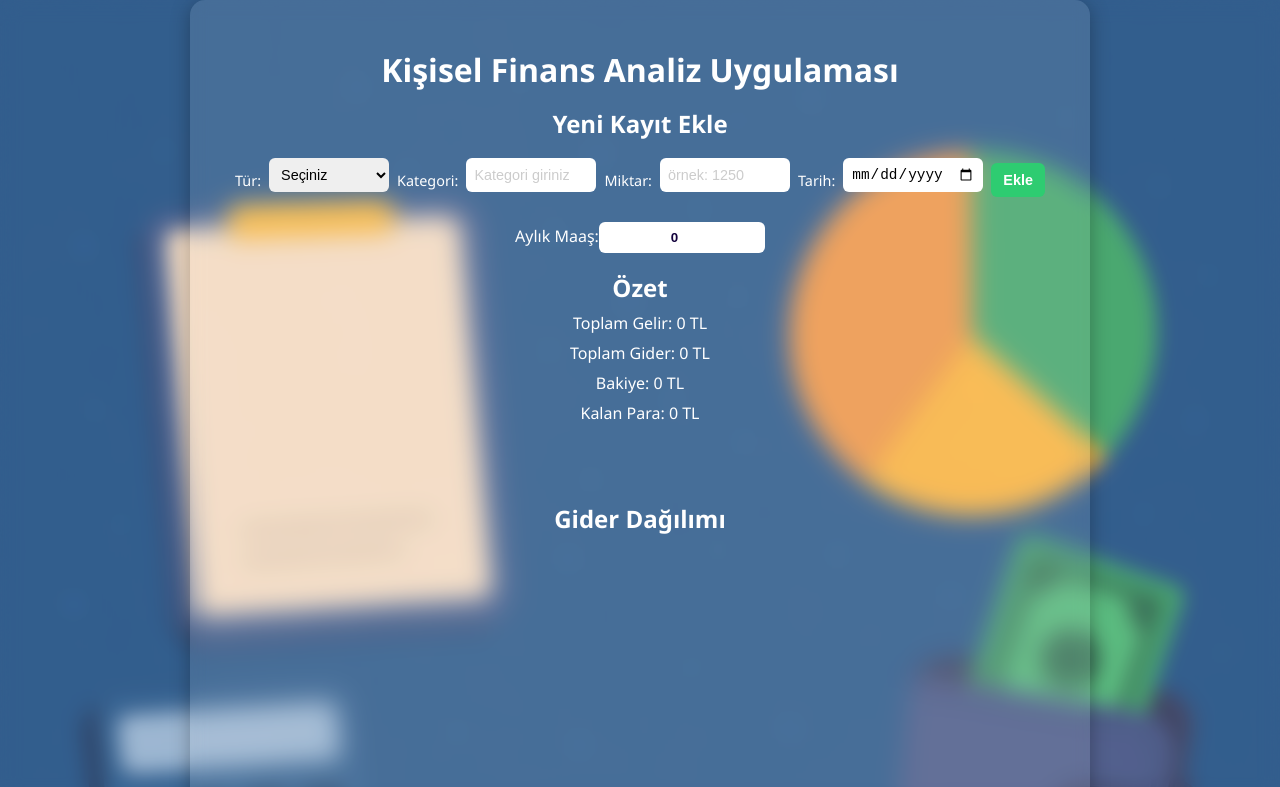
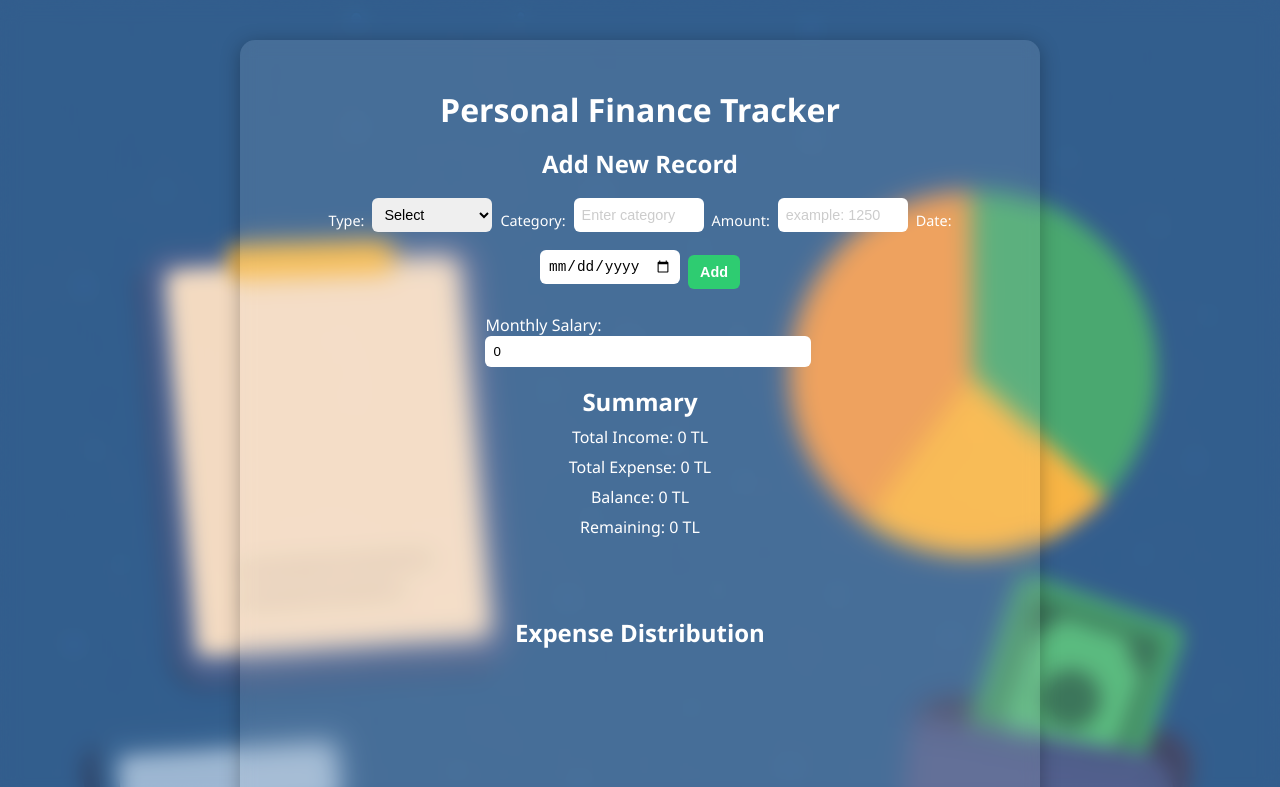
Before and after one commit to gamzefidan/finans-analiz, a React (Create React App) app: page / in a window 1280 px wide. Shown: the top 787 px of the page. Built offline with nearby package versions, Linux system fonts and the light colour scheme; the HTML template or start-up script is replaced by a standard one.

Commit message:
readme düzenlendi

```diff
--- a/src/App.js
+++ b/src/App.js
@@ -5,18 +5,18 @@ import "./App.css";
 import bg from "./assets/background.png";
 
 function App() {
-  const [maas, setmaas] = useState(0);
+  const [salary, setSalary] = useState(0);
+
   const [transactions, setTransactions] = useState(() => {
-    const kayitliVeri = localStorage.getItem("transactions");
-    return kayitliVeri ? JSON.parse(kayitliVeri) : [];
+    const saved = localStorage.getItem("transactions");
+    return saved ? JSON.parse(saved) : [];
   });
 
-  function yeniKayitEkle(yeniVeri) {
-    setTransactions((prev) => [...prev, yeniVeri]);
-    console.log("Formdan gelen yeni veri:", yeniVeri);
+  function addNewRecord(newRecord) {
+    setTransactions((prev) => [...prev, newRecord]);
   }
 
-  function kayitSil(index) {
+  function deleteRecord(index) {
     setTransactions((prev) => prev.filter((_, i) => i !== index));
   }
 
@@ -24,28 +24,30 @@ function App() {
     localStorage.setItem("transactions", JSON.stringify(transactions));
   }, [transactions]);
 
-  const gelirToplam = transactions
-    .filter((item) => item.type === "gelir")
-    .reduce((toplam, item) => toplam + item.miktar, 0);
+  const totalIncome = transactions
+    .filter((item) => item.type === "income")
+    .reduce((total, item) => total + item.amount, 0);
 
-  const giderToplam = transactions
-    .filter((item) => item.type === "gider")
-    .reduce((toplam, item) => toplam + item.miktar, 0);
+  const totalExpense = transactions
+    .filter((item) => item.type === "expense")
+    .reduce((total, item) => total + item.amount, 0);
 
-  const kalanPara = maas - giderToplam;
-  const bakiye = gelirToplam - giderToplam;
+  const balance = totalIncome - totalExpense;
+  const remaining = salary - totalExpense;
 
-  const giderVerisi = [];
+  const expenseChartData = [];
   transactions
-    .filter((item) => item.type === "gider")
+    .filter((item) => item.type === "expense")
     .forEach((item) => {
-      const mevcut = giderVerisi.find((g) => g.kategori === item.kategori);
-      if (mevcut) {
-        mevcut.miktar += item.miktar;
+      const existing = expenseChartData.find(
+        (e) => e.category === item.category
+      );
+      if (existing) {
+        existing.amount += item.amount;
       } else {
-        giderVerisi.push({
-          kategori: item.kategori,
-          miktar: item.miktar,
+        expenseChartData.push({
+          category: item.category,
+          amount: item.amount,
         });
       }
     });
@@ -57,67 +59,62 @@ function App() {
         backgroundImage: `url(${bg})`,
         backgroundSize: "cover",
         backgroundPosition: "center",
-        backgroundRepeat: "no-repeat",
         minHeight: "100vh",
         color: "#fff",
       }}
     >
-      <div
-        className="container"
-        style={{ maxWidth: "900px", margin: "0 auto" }}
-      >
-        <h1>Kişisel Finans Analiz Uygulaması</h1>
+      <div className="container">
+        <h1>Personal Finance Tracker</h1>
 
-        <TransactionForm onYeniKayitEkle={yeniKayitEkle} />
+        <TransactionForm onAddRecord={addNewRecord} />
 
         <div>
-          <label htmlFor="maas">Aylık Maaş:</label>
+          <label htmlFor="salary">Monthly Salary:</label>
           <input
             type="number"
-            id="maas"
-            name="maas"
-            placeholder="örnek: 30000"
-            value={maas}
-            onChange={(e) => setmaas(Number(e.target.value))}
+            id="salary"
+            placeholder="Example: 30000"
+            value={salary}
+            onChange={(e) => setSalary(Number(e.target.value))}
           />
         </div>
 
         <div>
-          <h2>Özet</h2>
-          <p>Toplam Gelir: {gelirToplam.toLocaleString("tr-TR")} TL</p>
-          <p>Toplam Gider: {giderToplam.toLocaleString("tr-TR")} TL</p>
-          <p>Bakiye: {bakiye.toLocaleString("tr-TR")} TL</p>
-          <p>Kalan Para: {kalanPara.toLocaleString("tr-TR")} TL</p>
+          <h2>Summary</h2>
+          <p>Total Income: {totalIncome.toLocaleString("tr-TR")} TL</p>
+          <p>Total Expense: {totalExpense.toLocaleString("tr-TR")} TL</p>
+          <p>Balance: {balance.toLocaleString("tr-TR")} TL</p>
+          <p>Remaining: {remaining.toLocaleString("tr-TR")} TL</p>
         </div>
 
         <ul>
           {transactions.map((item, index) => (
             <li key={index}>
-              {item.tarih} - {item.kategori} - {item.type} - {item.miktar} TL
+              {item.date} - {item.category} - {item.type} -{" "}
+              {item.amount.toLocaleString("tr-TR")} TL
               <button
-                style={{ marginLeft: "10px" }}
-                onClick={() => kayitSil(index)}
+                onClick={() => deleteRecord(index)}
+                style={{ marginLeft: 10 }}
               >
-                Sil
+                Delete
               </button>
             </li>
           ))}
         </ul>
 
         <div className="chart-container">
-          <h2>Gider Dağılımı</h2>
+          <h2>Expense Distribution</h2>
           <PieChart width={400} height={400}>
             <Pie
-              data={giderVerisi}
-              dataKey="miktar"
-              nameKey="kategori"
+              data={expenseChartData}
+              dataKey="amount"
+              nameKey="category"
               cx="50%"
               cy="50%"
               outerRadius={120}
-              fill="#8884d8"
               label
             >
-              {giderVerisi.map((entry, index) => (
+              {expenseChartData.map((entry, index) => (
                 <Cell
                   key={`cell-${index}`}
                   fill={`hsl(${index * 60}, 70%, 60%)`}
--- a/src/components/TransactionForm.jsx
+++ b/src/components/TransactionForm.jsx
@@ -1,73 +1,77 @@
 import { useState, useRef } from "react";
 
 function TransactionForm(props) {
-  const [tur, setTur] = useState("");
-  const [kategori, setKategori] = useState("");
-  const [miktar, setMiktar] = useState("");
-  const [tarih, setTarih] = useState("");
-  const kategoriInputRef = useRef(null);
+  const [type, setType] = useState("");
+  const [category, setCategory] = useState("");
+  const [amount, setAmount] = useState("");
+  const [date, setDate] = useState("");
+
+  const categoryInputRef = useRef(null);
+
+  // Form valid mi?
+  const isFormValid = type && category && amount && date;
 
   const handleSubmit = (e) => {
     e.preventDefault();
-    const yeniVeri = {
-      type: tur,
-      kategori: kategori,
-      miktar: parseFloat(miktar),
-      tarih: tarih,
+
+    const newRecord = {
+      type: type,
+      category: category,
+      amount: parseFloat(amount),
+      date: date,
     };
-    props.onYeniKayitEkle(yeniVeri);
 
-    setTur("");
-    setKategori("");
-    setMiktar("");
-    setTarih("");
-    kategoriInputRef.current.focus();
+    props.onAddRecord(newRecord);
+
+    setType("");
+    setCategory("");
+    setAmount("");
+    setDate("");
+
+    categoryInputRef.current.focus();
   };
 
   return (
     <form className="TransactionForm" onSubmit={handleSubmit}>
-      <h2>Yeni Kayıt Ekle</h2>
-      <label htmlFor="type">Tür:</label>
-      <select
-        id="type"
-        name="type"
-        value={tur}
-        onChange={(e) => setTur(e.target.value)}
-      >
-        <option value="">Seçiniz</option>
-        <option value="gelir">Gelir</option>
-        <option value="gider">Gider</option>
+      <h2>Add New Record</h2>
+
+      <label htmlFor="type">Type:</label>
+      <select id="type" value={type} onChange={(e) => setType(e.target.value)}>
+        <option value="">Select</option>
+        <option value="income">Income</option>
+        <option value="expense">Expense</option>
       </select>
 
-      <label htmlFor="Kategori">Kategori:</label>
+      <label htmlFor="category">Category:</label>
       <input
-        ref={kategoriInputRef}
+        ref={categoryInputRef}
         type="text"
-        id="Kategori"
-        name="Kategori"
-        placeholder="Kategori giriniz"
-        value={kategori}
-        onChange={(e) => setKategori(e.target.value)}
+        id="category"
+        placeholder="Enter category"
+        value={category}
+        onChange={(e) => setCategory(e.target.value)}
       />
-      <label htmlFor="Miktar">Miktar:</label>
+
+      <label htmlFor="amount">Amount:</label>
       <input
         type="text"
-        id="Miktar"
-        name="Miktar"
-        placeholder="örnek: 1250"
-        value={miktar}
-        onChange={(e) => setMiktar(e.target.value)}
+        id="amount"
+        placeholder="example: 1250"
+        value={amount}
+        onChange={(e) => setAmount(e.target.value)}
       />
 
-      <label htmlFor="Tarih">Tarih:</label>
+      <label htmlFor="date">Date:</label>
       <input
         type="date"
-        id="Tarih"
-        name="Tarih"
-        value={tarih}
-        onChange={(e) => setTarih(e.target.value)}
+        id="date"
+        value={date}
+        onChange={(e) => setDate(e.target.value)}
       />
-      <button type="submit">Ekle</button>
+
+      <button type="submit" disabled={!isFormValid}>
+        Add
+      </button>
     </form>
   );
 }
```
Also changed, not shown: 1 other file (tests, documents, lock files or other folders).
